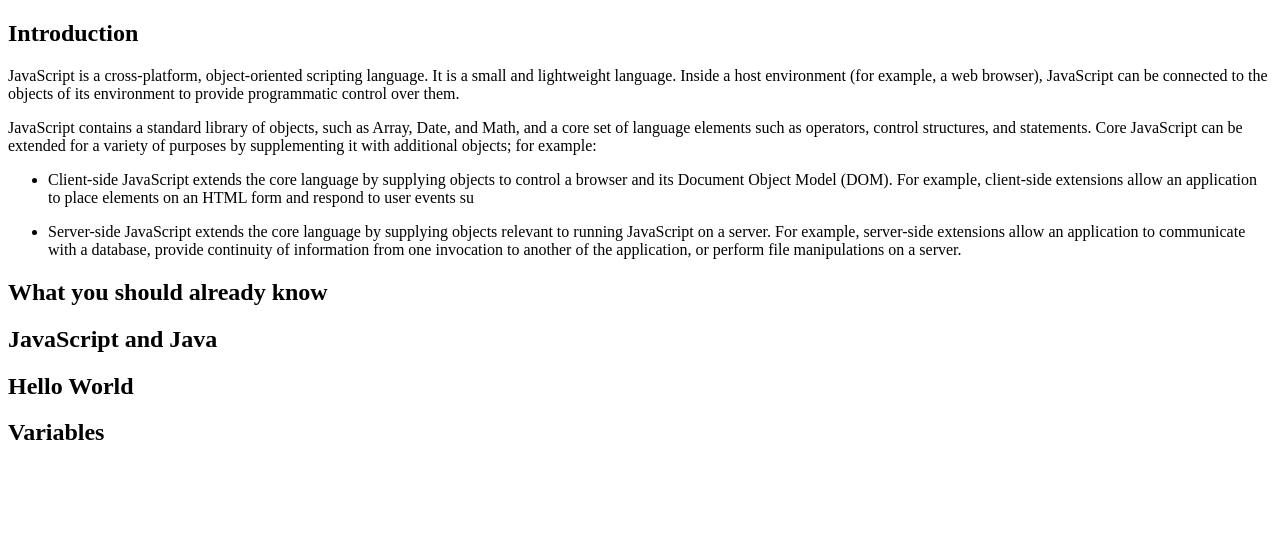
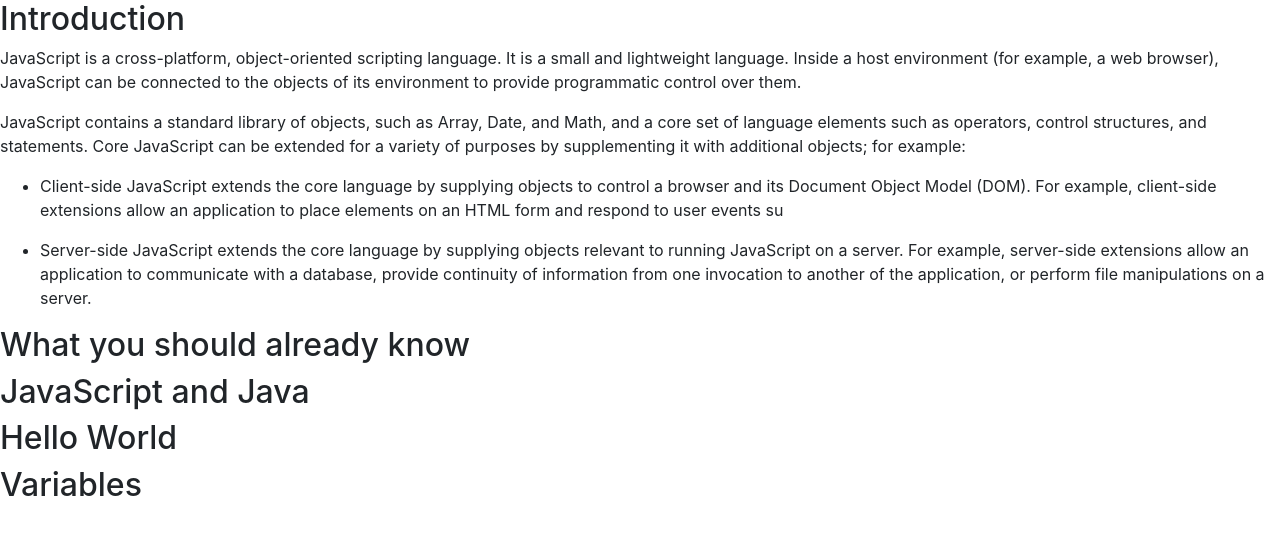
Before and after one commit to tonomoshia/tech_document, a plain HTML site: page index.html in a window 1280 px wide. Drawn offline with nearby package versions, Linux system fonts and the light colour scheme.

Commit message:
added bootstrap

```diff
--- a/index.html
+++ b/index.html
@@ -5,6 +5,7 @@
     <meta http-equiv="X-UA-Compatible" content="IE=edge">
     <title>Page Title</title>
     <meta name="viewport" content="width=device-width, initial-scale=1">
+    <link rel="stylesheet" type="text/css" media="screen" href="https://stackpath.bootstrapcdn.com/bootstrap/4.1.3/css/bootstrap.min.css" />
     <link rel="stylesheet" type="text/css" media="screen" href="styles.css" />
 </head>
 <body>
```
